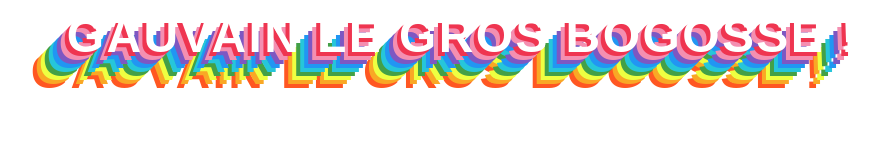
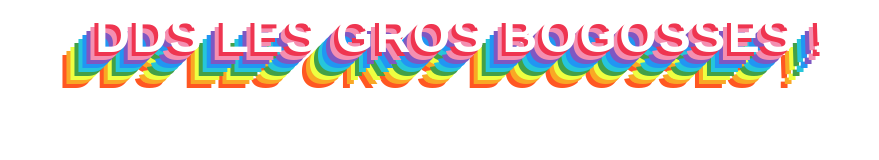
Before and after one commit to Gauvvv/OpenclassroomsProject, a plain HTML site: page index.html in a window 1280 px wide. Shown: the whole page, without its empty margins (177-1056 px from the left). Drawn offline with Linux system fonts and the light colour scheme.

Commit message:
Change Gauvain to DSS in index.html

```diff
--- a/index.html
+++ b/index.html
@@ -5,6 +5,6 @@
    <link rel="stylesheet" type="text/css" href="styles.css">
 </head>
 <body>
-   <h1>Gauvain le gros bogosse !</h1>
+   <h1>DDS les gros bogosses !</h1>
 </body>
 </html>
```
